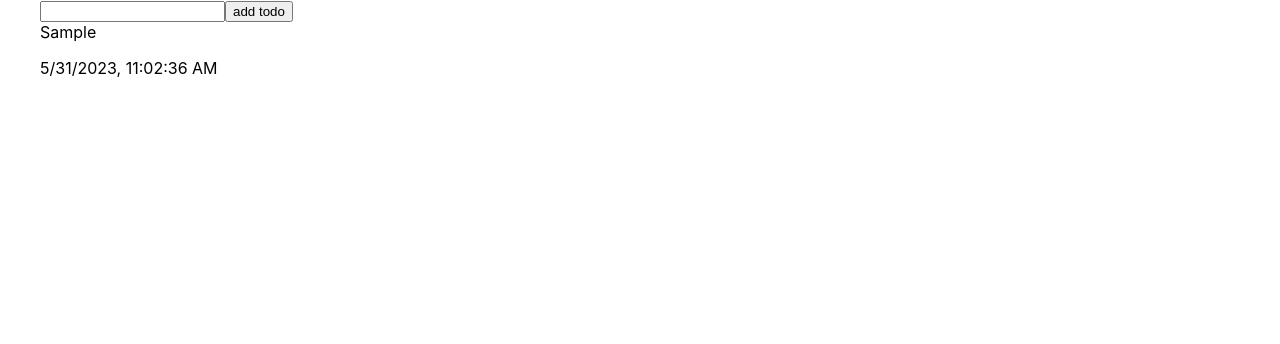
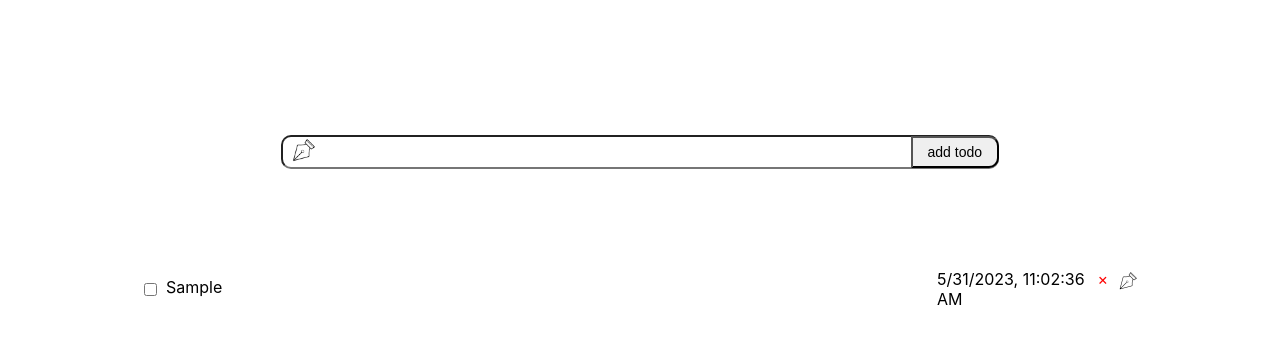
Before and after one commit to petbog/todo, a React (Create React App) app: page / in a window 1280 px wide. Both pictures are taken after typing "Sample" into the empty fields and a click on the button "add todo". Shown: the top 344 px of the page. Built offline with nearby package versions, Linux system fonts and the light colour scheme.

Commit message:
доделал верстку

```diff
--- /dev/null
+++ b/src/Component/BlockTodo/BlockTodo.module.css
@@ -0,0 +1,40 @@
+
+.text{
+    padding: 0 6px;
+    word-break:break-all;
+    width: 750px;
+    min-height: 25px;
+}
+
+.delete{
+    color: red;
+    cursor: pointer;
+    margin-left: 10px;
+  }
+
+  ul{
+     list-style: none;
+  }
+  .todo_container{
+    width: 1000px;
+    display: flex;
+    justify-content: space-between;
+    align-items: center;
+    gap: 15px;
+  }
+  input:checked+div{
+    text-decoration: line-through;
+  }
+  .todo_time{
+    display: flex;
+    justify-content: space-between;
+  }
+  .item{
+    display: flex;
+  }
+  .penIcon{
+    width: 25px;
+    height: 25px;
+    cursor: pointer;
+    margin: 0 0 0 7px;
+  }
--- /dev/null
+++ b/src/Component/BlockTodo/BlockTodo.tsx
@@ -0,0 +1,33 @@
+import { useSelector } from 'react-redux'
+import s from './BlockTodo.module.css'
+import { todoSelector } from '../../Redux/Slice/TodoSlise'
+import penIcon from '../../img/icons8-ручка-100.png'
+
+
+
+const BlockTodo: React.FC = () => {
+    const { item } = useSelector(todoSelector)
+
+    return (
+        <div className={s.block}>
+            {
+                item.map((todo, id) =>
+                    <li className={s.todo_container} key={id}>
+                        <div className={s.item}>
+                            <input type="checkbox" checked={todo.completed} />
+                            <div className={s.text}>{todo.text}</div>
+                        </div>
+                        <div className={s.todo_time}>
+                            <div className={s.data}>{todo.data}</div>
+                            <span className={s.delete}>&times;</span>
+                            <img className={s.penIcon} src={penIcon} alt="penIcon" />
+                        </div>
+
+                    </li>)
+            }
+        </div>
+    )
+}
+
+
+export default BlockTodo
--- a/src/Page/Home/Home.module.css
+++ b/src/Page/Home/Home.module.css
@@ -0,0 +1,43 @@
+.home_label{
+    display: flex;
+    justify-content: center;
+    position: relative;
+    margin: 135px 0 0 0;
+}
+.home_input{
+    width: 540px;
+    height: 30px;
+    border-radius: 10px;
+    padding: 0 135px 0px 39px;
+    font-size: 15px;
+    letter-spacing: 0.5px;
+}
+.home_button{
+    position: absolute;
+    top: 1px;
+    border-radius: 0 10px 10px 0;
+    padding: 6px 15px 6px 15px;
+    right: 241px;
+    cursor: pointer;
+    font-size: 14px;
+}
+.deleteString{
+    position: absolute;
+    width: 40px;
+    height: 40px;
+    top: -3px;
+    right: 332px;
+    cursor: pointer;
+}
+.penIcon{
+    position: absolute;
+    top: 0px;
+    left: 247px;
+    width: 32px;
+    height: 32px;
+}
+.block_container{
+    display: flex;
+    justify-content: center;
+    margin-top: 100px;
+}
--- a/src/Page/Home/Home.tsx
+++ b/src/Page/Home/Home.tsx
@@ -1,12 +1,13 @@
 import { useState } from 'react'
 import s from './Home.module.css'
 import { useAppDispatch } from '../../Redux'
-import { addTodo, todoSelector } from '../../Redux/Slice/TodoSlise'
-import { useSelector } from 'react-redux'
+import { addTodo } from '../../Redux/Slice/TodoSlise'
+import deleteString from '../../img/icons8-крестик-78.png'
+import penIcon from '../../img/icons8-ручка-100.png'
+import BlockTodo from '../../Component/BlockTodo/BlockTodo'
 
-const Home = () => {
+const Home: React.FC = () => {
     const dispatch = useAppDispatch()
-    const {item} =useSelector(todoSelector)
     const [text, setText] = useState('')
     const [todoItem, setTodoItem] = useState('')
     const [id, setId] = useState(1)
@@ -15,34 +16,37 @@ const Home = () => {
     const HandleClick = () => {
         setTodoItem(text)
         setText('')
-        if(text){
-            setId(id +1)
+        if (text) {
+            setId(id + 1)
         }
-       if(text && id ) {dispatch(addTodo({
-            id:id,
-            text:text,
-            preority_id:2,
-            data: new Date().toLocaleString()
-        }))}
+        if (text && id) {
+            dispatch(addTodo({
+                id: id,
+                text: text,
+                preority_id: 2,
+                data: new Date().toLocaleString(),
+                completed:false
+            }))
+        }
     }
 
+    const deleteTextInput = () => {
+        setText('')
+    }
 
 
     return (
         <div className={s.home}>
-            <label className="">
-                <input value={text} type="text" onChange={(e) => { setText(e.currentTarget.value) }} />
-                <button onClick={HandleClick} >add todo</button>
+            <label className={s.home_label}>
+                <img className={s.penIcon} src={penIcon} alt="penIcon" />
+                <input className={s.home_input} value={text} type="text" onChange={(e) => { setText(e.currentTarget.value) }} />
+                {
+                    text ? <img onClick={deleteTextInput} className={s.deleteString} src={deleteString} alt="deleteString" /> : ''
+                }
+                <button className={s.home_button} onClick={HandleClick} >add todo</button>
             </label>
-            <div className="">
-                {
-                    item.map((todo,id)=>
-                        <div className="" key={id}>
-                            {todo.text}
-                            <p className=""> {todo.data}</p>
-                        </div>
-                    )
-                }
+            <div className={s.block_container}>
+                <BlockTodo />
             </div>
         </div>
     )
--- a/src/Redux/Slice/TodoSlise.ts
+++ b/src/Redux/Slice/TodoSlise.ts
@@ -27,6 +27,7 @@ type ItemType = {
     text: string,
     preority_id: number,
     data:string
+    completed:boolean
 }
 
 interface initialStateType {
@@ -45,7 +46,7 @@ const TodoSlise = createSlice({
     initialState,
     reducers: {
         addTodo(state, action: PayloadAction<ItemType>) {
-            state.item.push(action.payload)
+          state.item =  [...state.item,action.payload]
         },
         // getSearchValue(state, action: PayloadAction<string>) {
         //     state.searchValue = action.payload
```
Also changed, not shown: src/img/icons8-крестик-78.png (added), src/img/icons8-ручка-100.png (added).
